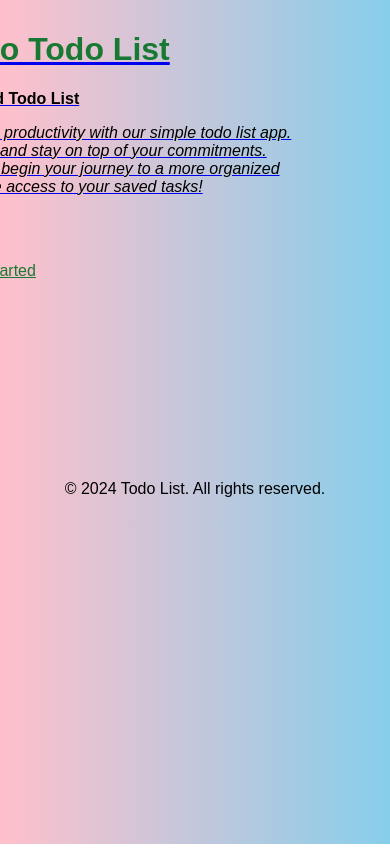
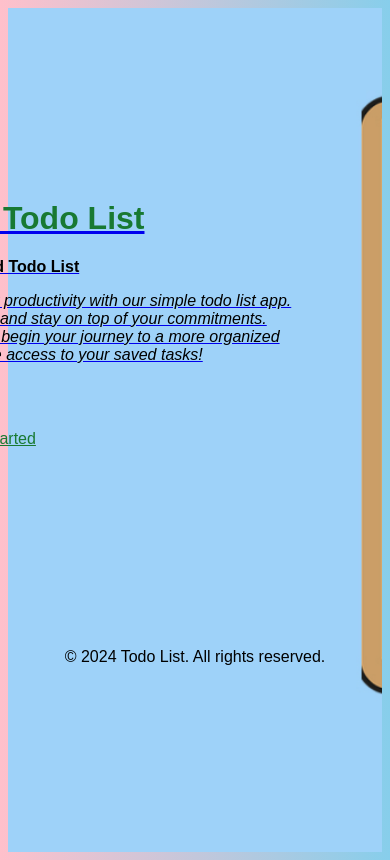
Before and after one commit to Odrachael/todo_list, a website: page public/landing.html in a window 390 px wide. Drawn offline with Linux system fonts and the light colour scheme.

Commit message:
responsive screen layout

```diff
--- a/public/landing.html
+++ b/public/landing.html
@@ -26,6 +26,7 @@
             flex-direction: column;
             align-items: center; /* Center items horizontally */
             text-align: center; /* Center text horizontally */
+            flex-wrap: wrap;
         }
     </style>
 
--- a/public/styles.css
+++ b/public/styles.css
@@ -41,12 +41,9 @@ body {
     margin: 5px;
     margin-left:-39px ;
   }
-
   .task-item-text {
     margin-right: 10px;
-
   }
-
   .task-delete-button {
     background-color: #e70d0d;
     color: rgb(146, 28, 28);
@@ -55,7 +52,6 @@ body {
     border-radius: 50%;
     cursor: pointer;
   }
-
   main .btn{
     margin-left: -400px;
     margin-top: 50px ;
@@ -77,7 +73,6 @@ body {
     margin-left: -310px;
     background-color:
   }
-  @media only screen and (min-width: 768px) {
     .landing-page-container {
         background-image: url('image.jpg/todo\ list\ png\ \(1\).jpg');
         background-size: cover;
@@ -89,36 +84,3 @@ body {
         justify-content: center;
         align-items: center;
     }
-  }
-/* General styles */
-body, html {
-  margin: 0;
-  padding: 0;
-}
-
-.landing-page-container {
-  max-width: 800px;
-  margin: 0 auto;
-  padding: 20px;
-}
-
-header {
-  text-align: center;
-  margin-bottom: 20px;
-}
-
-main {
-  text-align: center;
-}
-
-footer {
-  text-align: center;
-  margin-top: 20px;
-}
-
-/* Responsive styles */
-@media only screen and (max-width: 600px) {
-  .landing-page-container {
-      padding: 10px;
-  }
-}
```
